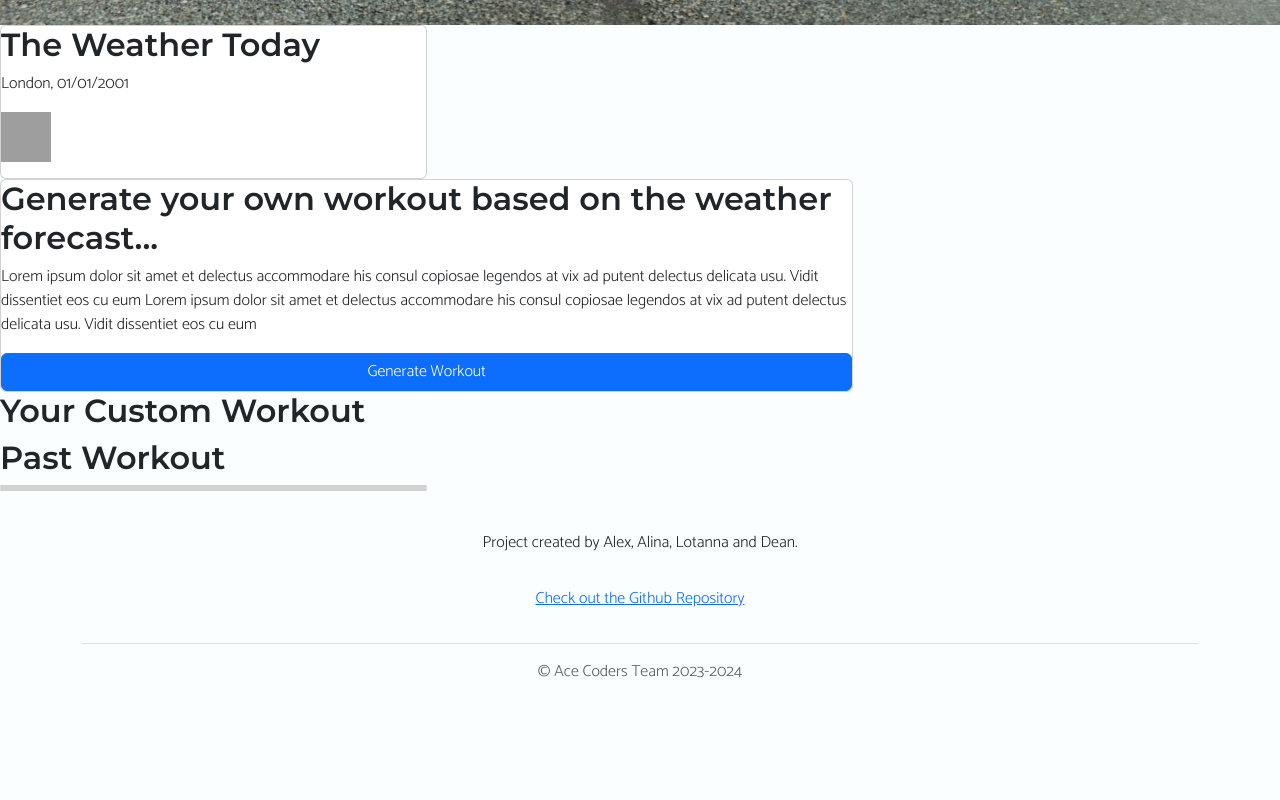
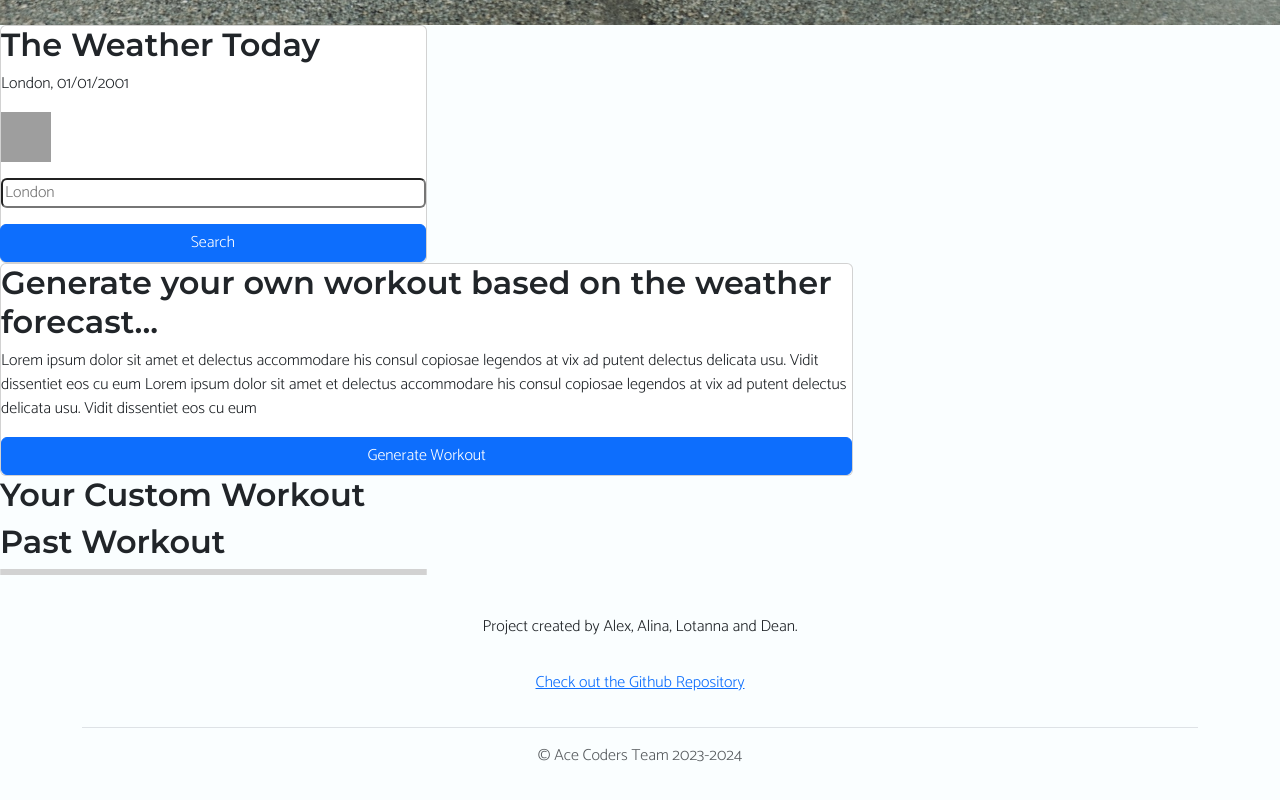
Before and after one commit to Tannababy/FitForecast, a plain HTML site: page index.html in a window 1280 px wide. Shown: the part 881-1681 px from the top of the page. Before the commit the page ends 1621 px from the top, so only its background shows below. Drawn offline with nearby package versions, Linux system fonts and the light colour scheme; no server answers; grey boxes are pictures that could not be loaded.

Commit message:
add the input for weather city

```diff
--- a/index.html
+++ b/index.html
@@ -91,6 +91,20 @@
           <p id="temperature"></p>
           <p id="humidity"></p>
           <p id="wind"></p>
+          <form id="search-form" class="form">
+            <div class="form-inline form-group">
+              <div class="input-group d-flex flex-column justify-content-sm-around">
+                <input class="form-input weather-search rounded-2" type="text" id="search-input" placeholder="London"
+                  aria-labelledby="form-heading" aria-controls="today forecast" />
+                <div class="input-group-append mt-3">
+                  <button type="submit" class="btn search-button btn-primary w-100" id="search-button"
+                    aria-label="submit search">
+                    Search
+                  </button>
+                </div>
+              </div>
+            </div>
+          </form>
           <!-- create weather icon dynamically in JS -->
           <!-- create list items to display temperature and precipitation % dynamically in JS -->
         </div>
```
